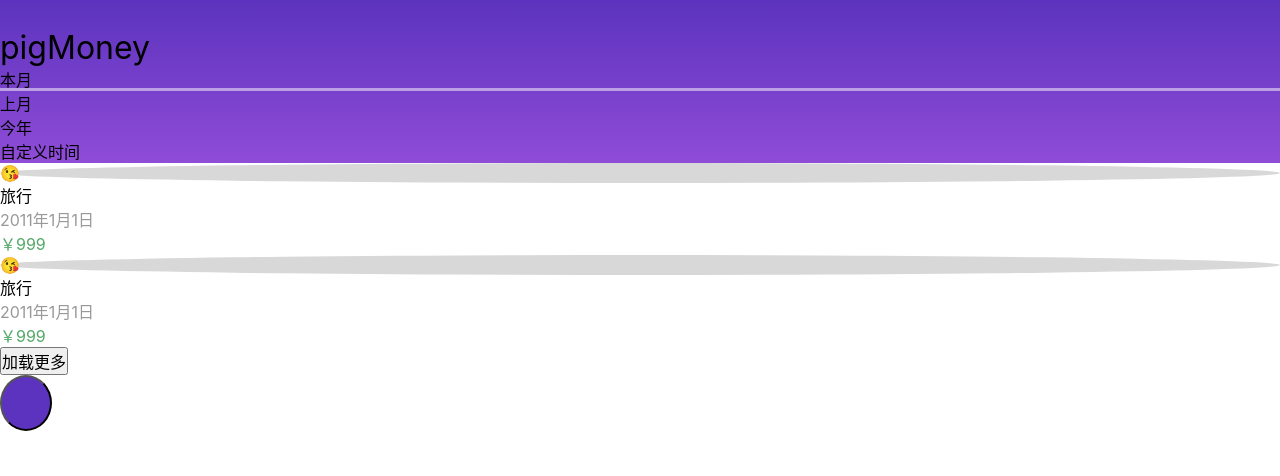
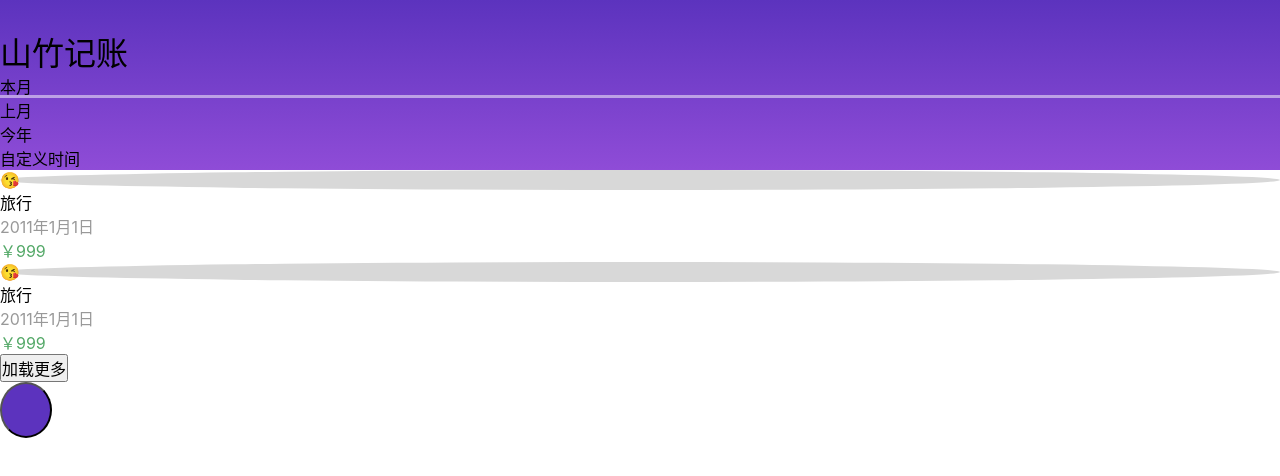
Before and after one commit to king-open/pigMoney, a React (Vite) app: page /items in a window 1280 px wide. Shown: the top 476 px of the page. Built offline with nearby package versions, Linux system fonts and the light colour scheme.

Commit message:
使用上下文（Context）来 setVisible

```diff
--- a/src/components/Icon.tsx
+++ b/src/components/Icon.tsx
@@ -1,11 +1,13 @@
 import c from 'classnames'
+import React from 'react';
 interface Props {
   className?: string
   name: string
+  onClick?:(e:React.MouseEvent) => void
 }
-export const Icon: React.FC<Props> = ({ name, className }) => {
+export const Icon: React.FC<Props> = ({ name, className,onClick }) => {
   return (
-    <svg className={c(className, `j-icon`)}>
+    <svg className={c(className, `j-icon`)} onClick={onClick}>
       <use xlinkHref={`#${name}`}></use>
     </svg>
   )
--- /dev/null
+++ b/src/components/TopMenu.tsx
@@ -0,0 +1,7 @@
+import React from 'react';
+
+export const TopMenu:React.FC = ()=>{
+  return (
+    <div fixed top-0 left-0 bg-red> TopMenu</div>
+  )
+}
--- a/src/components/Topnav.tsx
+++ b/src/components/Topnav.tsx
@@ -1,13 +1,17 @@
-import {Icon} from './Icon.tsx';
-import React from 'react';
+import { useContext } from 'react'
+import { menuContext } from '../contexts/menuContext'
+import { Icon } from './Icon'
 
-interface Props{
-  title?:string
+interface Props {
+  title?: string
 }
-export const Topnav:React.FC<Props> = ({title = 'pigMoney'}) =>{
+export const TopNav: React.FC<Props> = ({ title = '山竹记账' }) => {
+  const { setVisible } = useContext(menuContext)
   return (
     <div text-white flex items-center pt-24px pb-8px px-24px>
-      <Icon name="menu" className="w-24px h-24px mr-16px" />
+      <Icon name="menu" className="w-24px h-24px mr-16px"
+            onClick={() => { setVisible(true) }}
+      />
       <h1 text-24px>{title}</h1>
     </div>
   )
--- /dev/null
+++ b/src/contexts/menuContext.tsx
@@ -0,0 +1,5 @@
+import React from 'react'
+
+export const menuContext = React.createContext({
+  setVisible: (visible: boolean) => { }
+})
--- a/src/pages/ItemsPage.tsx
+++ b/src/pages/ItemsPage.tsx
@@ -1,10 +1,13 @@
 import styled from 'styled-components';
 import {AddItemFloatButton} from '../components/AddItemFloatButton.tsx';
 import {TimeRange, TimeRangePicker} from '../components/TimeRangePicker.tsx';
-import {Topnav} from '../components/Topnav.tsx';
+import { TopMenu } from '../components/TopMenu'
+// @ts-ignore
+import { TopNav } from '../components/TopNav'
+import { menuContext } from '../contexts/menuContext'
 import {ItemsList} from './ItemsPage/ItemsList.tsx';
 import {ItemsSummary} from './ItemsPage/ItemsSummary.tsx';
-import {useState} from 'react';
+import React, {useState} from 'react';
 
 
 const Div = styled.div`
@@ -35,15 +38,24 @@ export const ItemsPage:React.FC = ()=>{
       updated_at: '2021-01-01T00:00:00.000Z',
     }
   ])
+
+  function setVisible() {
+
+  }
+
+  let visible;
   return  (
     <div>
-      <Div>
-        <Topnav/>
-        <TimeRangePicker selected={timeRange} onSelected={setTimeRange} />
-      </Div>
-      <ItemsSummary/>
-      <ItemsList items={items}/>
-      <AddItemFloatButton/>
+      <menuContext.Provider value={{ setVisible }}>
+        <Div>
+          <TopNav />
+          <TimeRangePicker selected={timeRange} onSelected={setTimeRange} />
+        </Div>
+        <ItemsSummary />
+        <ItemsList items={items} />
+        <AddItemFloatButton />
+        {visible ? <TopMenu /> : null}
+      </menuContext.Provider>
     </div>
   )
 }
```
